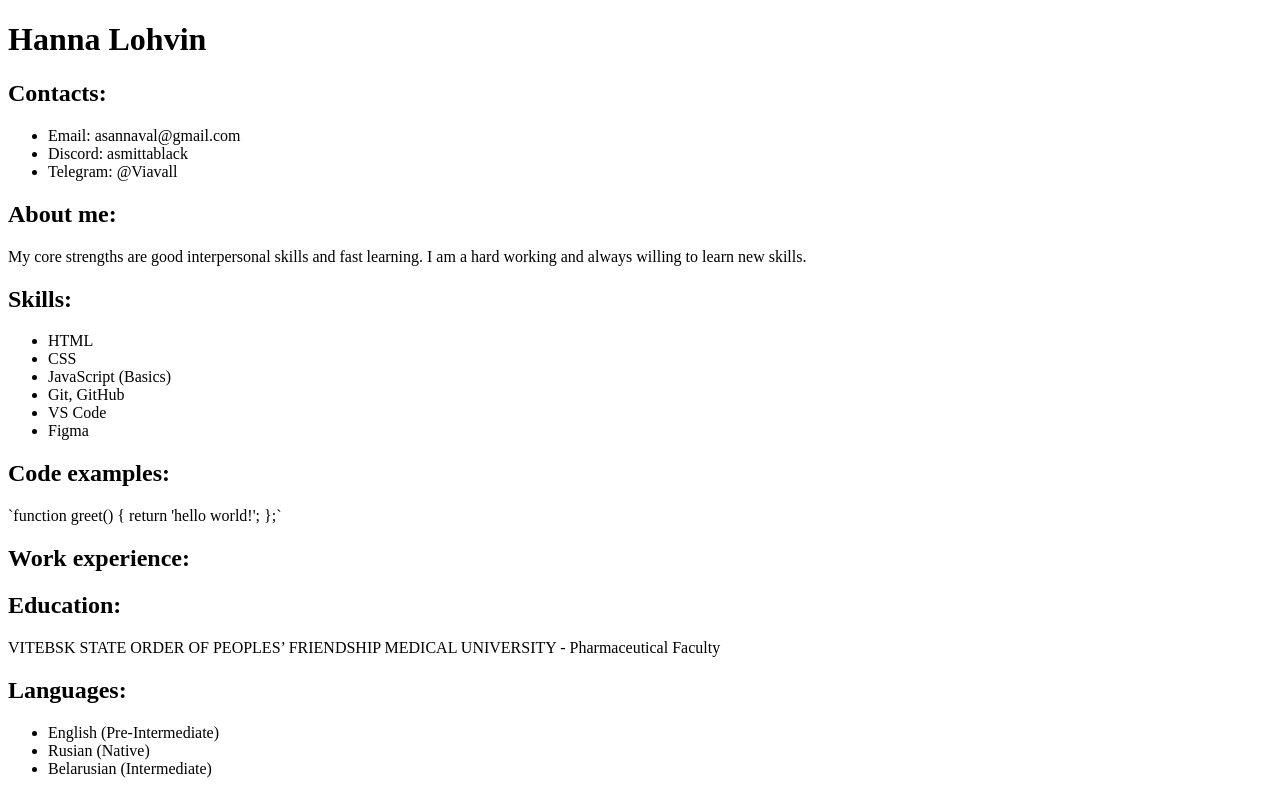
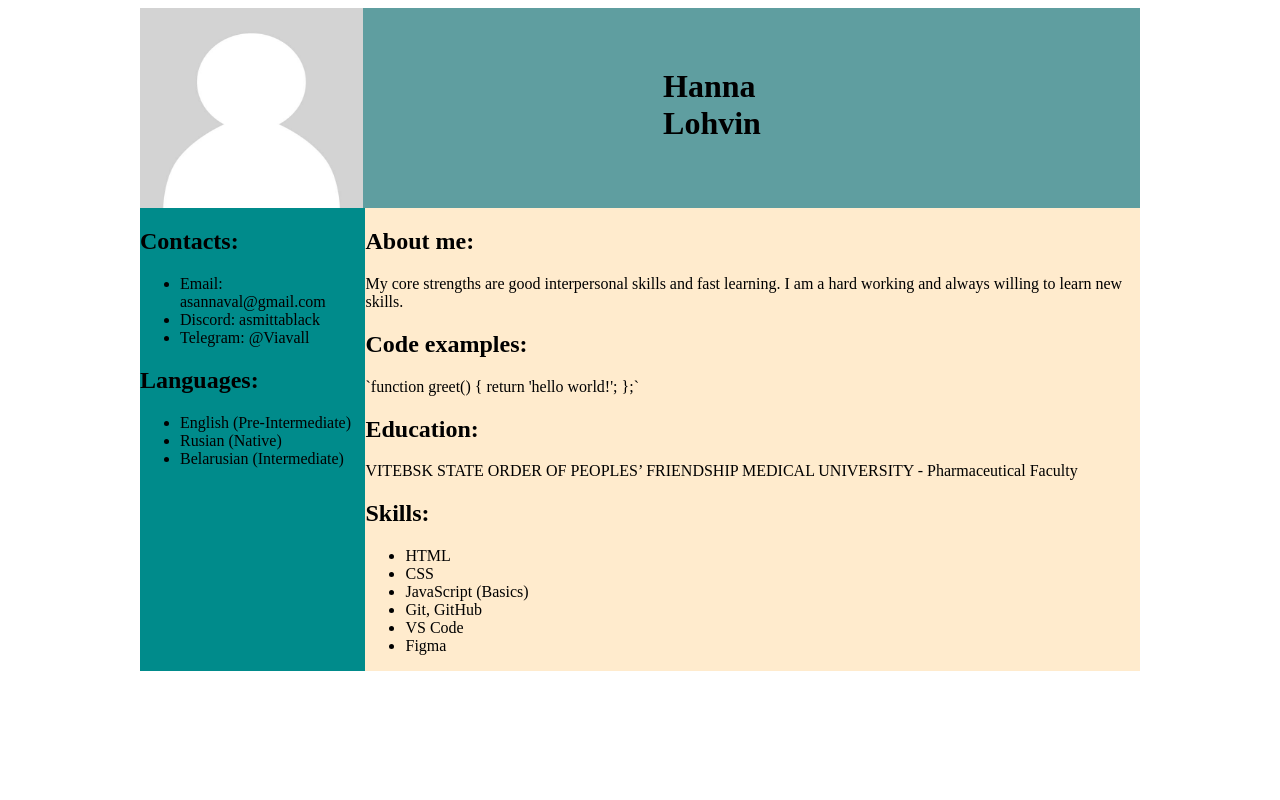
Before and after one commit to AsmittaBlack/rsschool-cv, a plain HTML site: page index.html in a window 1280 px wide. Drawn offline with Linux system fonts and the light colour scheme.

Commit message:
feat: add photo and style

```diff
--- a/index.html
+++ b/index.html
@@ -1,53 +1,58 @@
 <!DOCTYPE html>
 <html lang="en">
   <head>
-    <meta charset="UTF-8">
-    <meta name="viewport" content="width=device-width, initial-scale=1.0">
+    <meta charset="UTF-8" />
+    <meta name="viewport" content="width=device-width, initial-scale=1.0" />
+    <link rel="stylesheet" href="style.css" />
     <title>CV</title>
   </head>
   <body>
-<h1>Hanna Lohvin </h1>
-<div> <h2>Contacts:</h2>
+    <div class="cv">
+      <header>
+        <img src="photo.jpg" alt="Photo" />
+        <h1>Hanna Lohvin</h1>
+      </header>
+      <main>
+        <div class="left">
+          <h2>Contacts:</h2>
           <ul>
-<li> Email: asannaval@gmail.com</li>
+            <li>Email: asannaval@gmail.com</li>
             <li>Discord: asmittablack</li>
             <li>Telegram: @Viavall</li>
           </ul>
+          <h2>Languages:</h2>
+          <ul>
+            <li>English (Pre-Intermediate)</li>
+            <li>Rusian (Native)</li>
+            <li>Belarusian (Intermediate)</li>
+          </ul>
         </div>
-<div>
-<h2> About me:</h2>
-<p>My core strengths are good interpersonal skills and fast learning. I am  a hard working and always willing to learn new skills. </p>
-</div>
-<div>
+        <div class="right">
+          <h2>About me:</h2>
+          <p>
+            My core strengths are good interpersonal skills and fast learning. I
+            am a hard working and always willing to learn new skills.
+          </p>
+
+          <h2>Code examples:</h2>
+          <p>`function greet() { return 'hello world!'; };`</p>
+
+          <h2>Education:</h2>
+          <p>
+            VITEBSK STATE ORDER OF PEOPLES’ FRIENDSHIP MEDICAL UNIVERSITY -
+            Pharmaceutical Faculty
+          </p>
           <h2>Skills:</h2>
           <ul>
             <li>HTML</li>
             <li>CSS</li>
             <li>JavaScript (Basics)</li>
             <li>Git, GitHub</li>
-<li> VS Code</li>
-<li> Figma</li>
+            <li>VS Code</li>
+            <li>Figma</li>
           </ul>
         </div>
-<div>
-<h2>Code examples:</h2>
-<p>`function greet() {
-  return 'hello world!';
-};`</p>
+      </main>
     </div>
-<div>
-<h2> Work experience:</h2>
-</div>
-<div>
-<h2>Education:</h2>
-<p>VITEBSK STATE ORDER OF PEOPLES’ FRIENDSHIP MEDICAL UNIVERSITY
- - Pharmaceutical Faculty</p> </div>
-<div>
-    <h2>Languages:</h2>
-    <ul>
-<li>English (Pre-Intermediate)</li>
-<li>Rusian (Native)</li>
-<li>Belarusian (Intermediate)</li>
-</ul></div>
   </body>
 </html>
--- a/style.css
+++ b/style.css
@@ -0,0 +1,28 @@
+.cv {
+    width: 1000px;
+    height: auto;
+    margin: 0 auto;
+    background-color: blanchedalmond;
+}
+
+header {
+    display: flex;
+    background-color: cadetblue;
+}
+
+header img {
+    width: 250px;
+    height: 200px;
+}
+
+ h1 {
+   margin: 60px 300px ;
+ }
+
+ main {
+    display: flex;
+ }
+
+ .left {
+    background-color: darkcyan;
+ }
```
Also changed, not shown: photo.jpg (added). Lines whose indentation alone changed are shown as unchanged.
